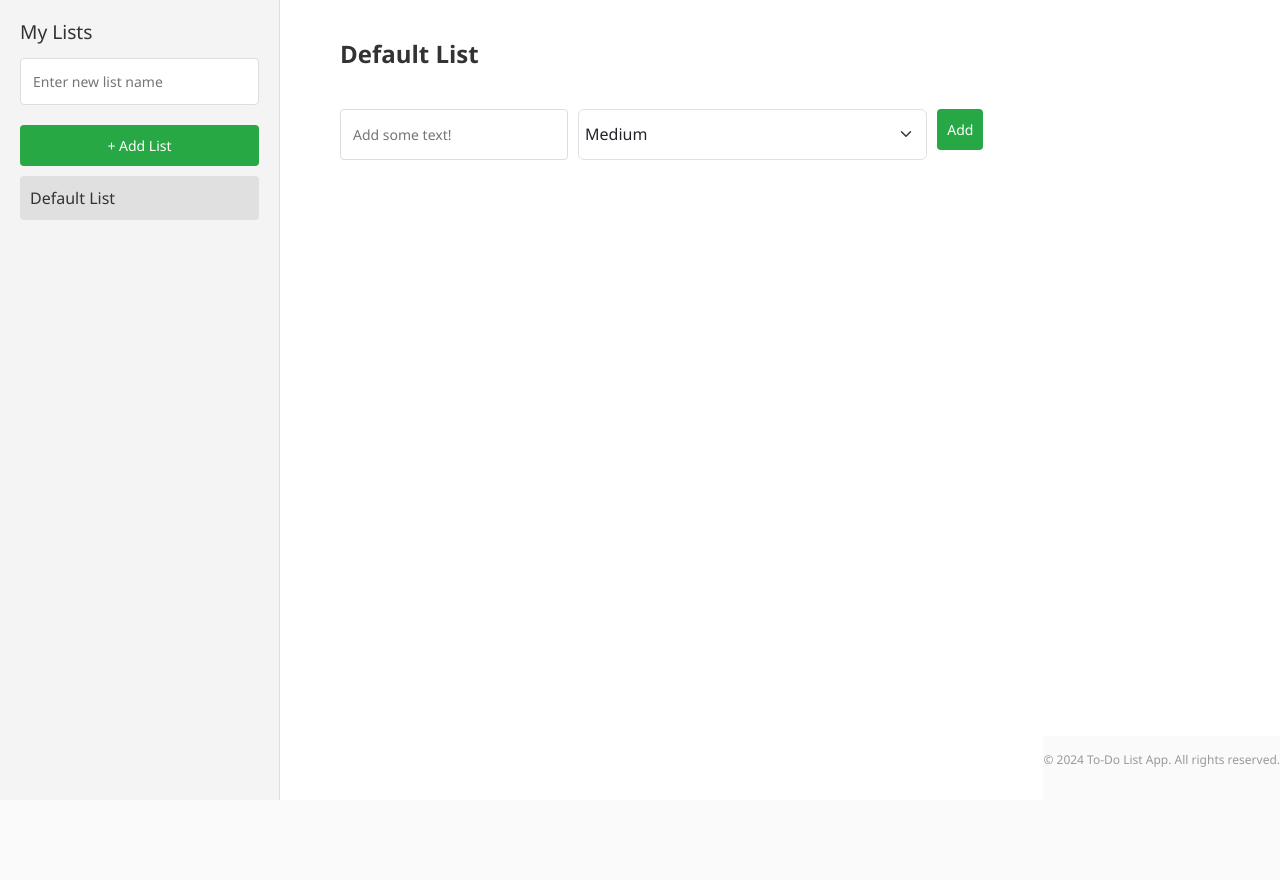
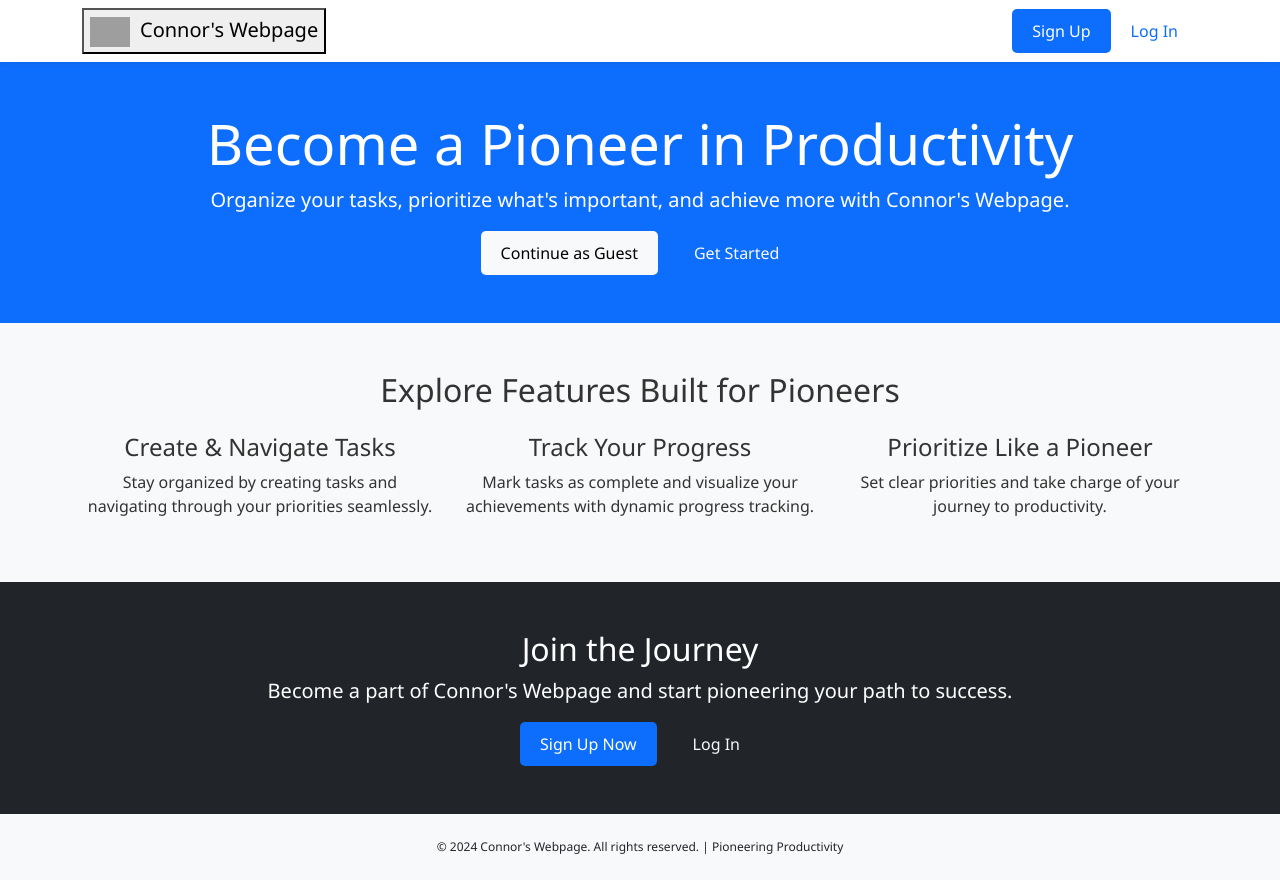
Before and after one commit to connordevitt/react-tenv, a React (Create React App) app: page / in a window 1280 px wide. Before the commit the page ends 800 px from the top, so only its background shows below. Built offline with nearby package versions, Linux system fonts and the light colour scheme; grey boxes are pictures that could not be loaded.

Commit message:
Desing Changes
Design changes are in!

```diff
--- a/package.json
+++ b/package.json
@@ -11,6 +11,7 @@
     "react": "^18.3.1",
     "react-bootstrap": "^2.10.4",
     "react-dom": "^18.3.1",
+    "react-router-dom": "^6.26.1",
     "react-scripts": "5.0.1",
     "react-toastify": "^10.0.5",
     "web-vitals": "^2.1.4"
--- a/src/App.js
+++ b/src/App.js
@@ -1,13 +1,17 @@
 // src/App.js
-
 import React from 'react';
-import HomePage from './components/HomePage';
+import { BrowserRouter as Router, Routes, Route } from 'react-router-dom';
+import LandingPage from './components/LandingPage';  // Landing page component
+import HomePage from './components/HomePage';        // Home (main working page) component
 
 function App() {
   return (
-    <div className="App">
-      <HomePage />
-    </div>
+    <Router>
+      <Routes>
+        <Route path="/" element={<LandingPage />} />  {/* Default landing page */}
+        <Route path="/home" element={<HomePage />} /> {/* Main working page */}
+      </Routes>
+    </Router>
   );
 }
 
--- a/src/components/ConfirmModal.js
+++ b/src/components/ConfirmModal.js
@@ -17,7 +17,6 @@ const ConfirmModal = ({ task, onClose, onConfirm }) => {
                         </button>
                     </div>
                     <div className="modal-body">
-                        {/* Display the task text dynamically */}
                         <p>Are you sure you want to delete the task: <strong>{task.text}</strong>?</p>
                     </div>
                     <div className="modal-footer">
--- /dev/null
+++ b/src/components/Countdown.js
@@ -0,0 +1,56 @@
+// src/components/Countdown.js
+import React, { useState, useEffect } from 'react';
+
+const Countdown = () => {
+  const calculateTimeLeft = () => {
+    const targetDate = new Date('September 24, 2024 00:00:00'); // Set the target date and time
+    const now = new Date();
+    const difference = targetDate - now;
+
+    let timeLeft = {};
+
+    if (difference > 0) {
+      timeLeft = {
+        days: Math.floor(difference / (1000 * 60 * 60 * 24)),
+        hours: Math.floor((difference / (1000 * 60 * 60)) % 24),
+        minutes: Math.floor((difference / 1000 / 60) % 60),
+        seconds: Math.floor((difference / 1000) % 60),
+      };
+    }
+
+    return timeLeft;
+  };
+
+  const [timeLeft, setTimeLeft] = useState(calculateTimeLeft());
+
+  useEffect(() => {
+    const timer = setTimeout(() => {
+      setTimeLeft(calculateTimeLeft());
+    }, 1000);
+
+    return () => clearTimeout(timer);
+  }, [timeLeft]);
+
+  const timerComponents = [];
+
+  Object.keys(timeLeft).forEach((interval) => {
+    if (!timeLeft[interval]) {
+      return;
+    }
+
+    timerComponents.push(
+      <span key={interval}>
+        {timeLeft[interval]} {interval}{" "}
+      </span>
+    );
+  });
+
+  return (
+    <div className="countdown text-center">
+      <h4>Countdown to September 24, 2024</h4>
+      {timerComponents.length ? timerComponents : <span>Time's up!</span>}
+    </div>
+  );
+};
+
+export default Countdown;
--- a/src/components/HomePage.js
+++ b/src/components/HomePage.js
@@ -1,23 +1,32 @@
-import React, { useState } from 'react';
+import React, { useState, useEffect } from 'react';
 import { ToastContainer, toast } from 'react-toastify';
 import 'react-toastify/dist/ReactToastify.css';
 import './HomePage.css';
-import ConfirmModal from './ConfirmModal'; // Properly import ConfirmModal
+import ConfirmModal from './ConfirmModal';
+import Countdown from './Countdown';
+import { loadFromLocalStorage, saveToLocalStorage } from '../utils/storage'; // Import LocalStorage helpers
 
 function HomePage() {
-  const [lists, setLists] = useState([{ id: 1, title: 'Default List', tasks: [] }]);
+  const [lists, setLists] = useState(() => {
+    const savedLists = loadFromLocalStorage('lists');
+    return savedLists || [{ id: 1, title: 'Default List', tasks: [] }];
+  });
+
   const [currentListId, setCurrentListId] = useState(1);
   const [newListTitle, setNewListTitle] = useState('');
   const [newTask, setNewTask] = useState('');
   const [taskPriority, setTaskPriority] = useState('Medium');
   const [editingTaskId, setEditingTaskId] = useState(null);
   const [editedTaskText, setEditedTaskText] = useState('');
-
-  // Modal state for deleting a task
+  const [editedTaskPriority, setEditedTaskPriority] = useState('Medium'); // Added to store priority change during edit
   const [showConfirmModal, setShowConfirmModal] = useState(false);
   const [taskToDelete, setTaskToDelete] = useState(null);
 
   const currentList = lists.find((list) => list.id === currentListId);
+
+  useEffect(() => {
+    saveToLocalStorage('lists', lists);
+  }, [lists]);
 
   const getPriorityClass = (priority) => {
     switch (priority) {
@@ -41,16 +50,15 @@ function HomePage() {
     }
   };
 
-  // Handle "Enter" key press event
   const handleKeyPress = (e) => {
     if (e.key === 'Enter') {
-      addTask();  // Trigger addTask when Enter is pressed
+      addTask();
     }
   };
 
   const handleDeleteClick = (task) => {
-    setTaskToDelete(task); // Set task to be deleted
-    setShowConfirmModal(true); // Show the confirmation modal
+    setTaskToDelete(task);
+    setShowConfirmModal(true);
   };
 
   const handleTaskDelete = () => {
@@ -61,7 +69,7 @@ function HomePage() {
           : list
       );
       setLists(updatedLists);
-      setShowConfirmModal(false); // Close the modal after deletion
+      setShowConfirmModal(false);
     }
   };
 
@@ -76,9 +84,10 @@ function HomePage() {
     setCurrentListId(listId);
   };
 
-  const startEditingTask = (taskId, currentText) => {
+  const startEditingTask = (taskId, currentText, currentPriority) => {
     setEditingTaskId(taskId);
     setEditedTaskText(currentText);
+    setEditedTaskPriority(currentPriority); // Set the priority of the task being edited
   };
 
   const saveTaskEdit = (taskId) => {
@@ -87,7 +96,9 @@ function HomePage() {
         ? {
             ...list,
             tasks: list.tasks.map((task) =>
-              task.id === taskId ? { ...task, text: editedTaskText } : task
+              task.id === taskId
+                ? { ...task, text: editedTaskText, priority: editedTaskPriority } // Save the new priority
+                : task
             ),
           }
         : list
@@ -95,12 +106,14 @@ function HomePage() {
     setLists(updatedLists);
     setEditingTaskId(null);
     setEditedTaskText('');
+    setEditedTaskPriority('Medium'); // Reset after saving
     toast.success('Task edited successfully!', { position: 'top-right', autoClose: 2000 });
   };
 
   const cancelTaskEdit = () => {
     setEditingTaskId(null);
     setEditedTaskText('');
+    setEditedTaskPriority('Medium'); // Reset priority if canceling edit
   };
 
   return (
@@ -135,7 +148,7 @@ function HomePage() {
         <div className="add-task-container">
           <input
             type="text"
-            placeholder="Add some text!"
+            placeholder="Add a task"
             value={newTask}
             onChange={(e) => setNewTask(e.target.value)}
             onKeyPress={handleKeyPress}
@@ -164,6 +177,15 @@ function HomePage() {
                     value={editedTaskText}
                     onChange={(e) => setEditedTaskText(e.target.value)}
                   />
+                  <select
+                    value={editedTaskPriority}
+                    onChange={(e) => setEditedTaskPriority(e.target.value)} // Allow editing priority
+                    className="form-select"
+                  >
+                    <option value="Low">Low</option>
+                    <option value="Medium">Medium</option>
+                    <option value="High">High</option>
+                  </select>
                   <button className="save-btn" onClick={() => saveTaskEdit(task.id)}>
                     Save
                   </button>
@@ -179,7 +201,10 @@ function HomePage() {
               )}
               {editingTaskId !== task.id && (
                 <div className="task-actions">
-                  <button className="edit-btn" onClick={() => startEditingTask(task.id, task.text)}>
+                  <button
+                    className="edit-btn"
+                    onClick={() => startEditingTask(task.id, task.text, task.priority)}
+                  >
                     Edit
                   </button>
                   <button className="remove-btn" onClick={() => handleDeleteClick(task)}>
@@ -190,6 +215,11 @@ function HomePage() {
             </div>
           ))}
         </div>
+
+        {/* Countdown Timer */}
+        <div className="countdown-section">
+          <Countdown />
+        </div>
       </main>
 
       <footer>
@@ -198,7 +228,6 @@ function HomePage() {
 
       <ToastContainer />
 
-      {/* Confirm Modal */}
       {showConfirmModal && (
         <ConfirmModal
           task={taskToDelete}
--- /dev/null
+++ b/src/components/LandingPage.css
@@ -0,0 +1,30 @@
+/* src/components/LandingPage.css */
+.landing-page {
+  display: flex;
+  flex-direction: column;
+  justify-content: center;
+  align-items: center;
+  height: 100vh;
+  text-align: center;
+  background-color: #f9f9f9;
+}
+
+.landing-page h1 {
+  font-size: 3rem;
+  color: #333;
+}
+
+.landing-page button {
+  margin-top: 20px;
+  padding: 10px 20px;
+  background-color: #007bff;
+  color: white;
+  border: none;
+  border-radius: 5px;
+  font-size: 1.2rem;
+  cursor: pointer;
+}
+
+.landing-page button:hover {
+  background-color: #0056b3;
+}
--- /dev/null
+++ b/src/components/LandingPage.js
@@ -0,0 +1,82 @@
+import 'bootstrap/dist/css/bootstrap.min.css';
+import React from 'react';
+import { useNavigate } from 'react-router-dom'; // Correct import for useNavigate
+
+const LandingPage = () => {
+  const navigate = useNavigate();  // Correct usage of useNavigate hook
+
+  const handleContinueAsGuest = () => {
+    navigate('/home');  // Use navigate for programmatic routing
+  };
+
+  return (
+    <div>
+      {/* Navbar */}
+      <nav className="navbar navbar-light bg-white shadow-sm">
+  <div className="container">
+    <button className="navbar-brand" style={{ cursor: 'pointer' }}>
+      <img src="/images/C.png" alt="Logo" style={{ height: '30px', marginRight: '10px' }} />
+      Connor's Webpage
+    </button>
+    <div className="ml-auto">
+      <a href="/signup" className="btn btn-primary mr-2">Sign Up</a>
+      <a href="/login" className="btn btn-outline-primary">Log In</a>
+    </div>
+  </div>
+</nav>
+
+      {/* Hero Section */}
+      <header className="text-center bg-primary text-white py-5">
+        <div className="container">
+          <h1 className="display-4 font-weight-bold">Become a Pioneer in Productivity</h1>
+          <p className="lead">Organize your tasks, prioritize what's important, and achieve more with Connor's Webpage.</p>
+          <button onClick={handleContinueAsGuest} className="btn btn-light btn-lg mx-2">Continue as Guest</button>
+          <a href="/signup" className="btn btn-outline-light btn-lg mx-2">Get Started</a>
+        </div>
+      </header>
+
+      {/* Features Section */}
+      <section id="features" className="py-5 text-center bg-light">
+        <div className="container">
+          <h2 className="mb-4">Explore Features Built for Pioneers</h2>
+          <div className="row">
+            <div className="col-md-4">
+              <i className="fas fa-map-signs fa-3x text-primary mb-3"></i>
+              <h4>Create & Navigate Tasks</h4>
+              <p>Stay organized by creating tasks and navigating through your priorities seamlessly.</p>
+            </div>
+            <div className="col-md-4">
+              <i className="fas fa-compass fa-3x text-primary mb-3"></i>
+              <h4>Track Your Progress</h4>
+              <p>Mark tasks as complete and visualize your achievements with dynamic progress tracking.</p>
+            </div>
+            <div className="col-md-4">
+              <i className="fas fa-rocket fa-3x text-primary mb-3"></i>
+              <h4>Prioritize Like a Pioneer</h4>
+              <p>Set clear priorities and take charge of your journey to productivity.</p>
+            </div>
+          </div>
+        </div>
+      </section>
+
+      {/* Call to Action Section */}
+      <section className="bg-dark text-white text-center py-5">
+        <div className="container">
+          <h2>Join the Journey</h2>
+          <p className="lead">Become a part of Connor's Webpage and start pioneering your path to success.</p>
+          <a href="/signup" className="btn btn-primary btn-lg mx-2">Sign Up Now</a>
+          <a href="/login" className="btn btn-outline-light btn-lg mx-2">Log In</a>
+        </div>
+      </section>
+
+      {/* Footer */}
+      <footer className="footer bg-light text-dark py-4 text-center">
+        <div className="container">
+          <p className="mb-0">&copy; 2024 Connor's Webpage. All rights reserved. | Pioneering Productivity</p>
+        </div>
+      </footer>
+    </div>
+  );
+};
+
+export default LandingPage;
--- a/src/components/TaskInput.js
+++ b/src/components/TaskInput.js
@@ -28,7 +28,7 @@ function TaskInput({
           placeholder="Add some text!"
           value={newTask}
           onChange={(e) => setNewTask(e.target.value)}
-          onKeyDown={handleKeyDown} // Add this line to listen for Enter key
+          onKeyDown={handleKeyDown}
         />
         <select
           id="taskPriority"
@@ -46,7 +46,7 @@ function TaskInput({
           className="form-control"
           value={taskDeadline}
           onChange={(e) => setTaskDeadline(e.target.value)}
-          onKeyDown={handleKeyDown} // Ensure this line is here for the deadline input as well
+          onKeyDown={handleKeyDown}
         />
         <button
           id="add-task-button"
--- a/src/components/TaskList.js
+++ b/src/components/TaskList.js
@@ -7,14 +7,14 @@ const TaskList = ({ tasks, deleteTask }) => {
 
     const handleDeleteClick = (task) => {
         setTaskToDelete(task);
-        setShowConfirmModal(true);  // Opens the modal
+        setShowConfirmModal(true);
     };
 
     const handleTaskDelete = () => {
         if (taskToDelete) {
-            deleteTask(taskToDelete.id);  // Call deleteTask with the task ID
+            deleteTask(taskToDelete.id);
         }
-        setShowConfirmModal(false);  // Close the modal
+        setShowConfirmModal(false);
     };
 
     return (
--- /dev/null
+++ b/src/utils/storage.js
@@ -0,0 +1,18 @@
+// src/utils/storage.js
+export const loadFromLocalStorage = (key) => {
+    try {
+      const savedData = localStorage.getItem(key);
+      return savedData ? JSON.parse(savedData) : null;
+    } catch (error) {
+      console.error('Error loading from localStorage', error);
+      return null;
+    }
+  };
+
+  export const saveToLocalStorage = (key, data) => {
+    try {
+      localStorage.setItem(key, JSON.stringify(data));
+    } catch (error) {
+      console.error('Error saving to localStorage', error);
+    }
+  };
```
Also changed, not shown: src/components/HomePage.css (+20 -1 lines), 1 other file (tests, documents, lock files or other folders).
